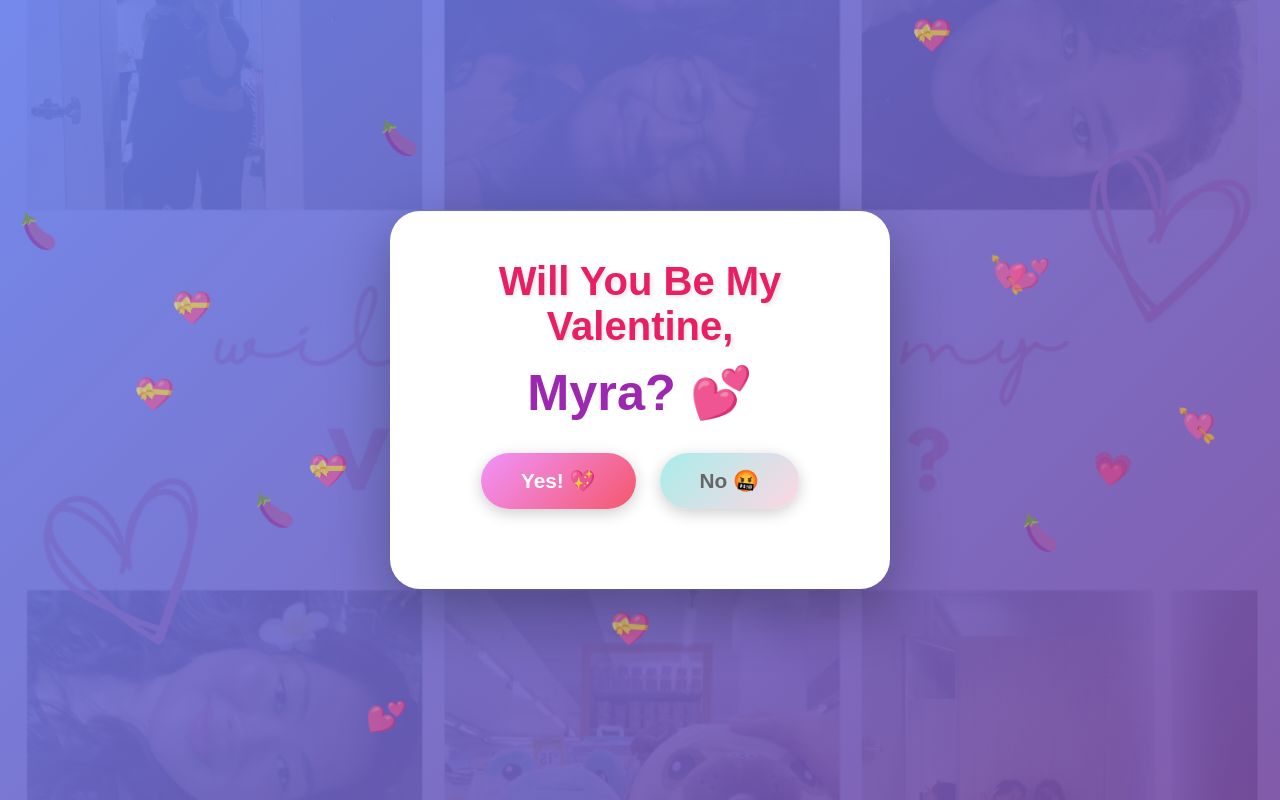
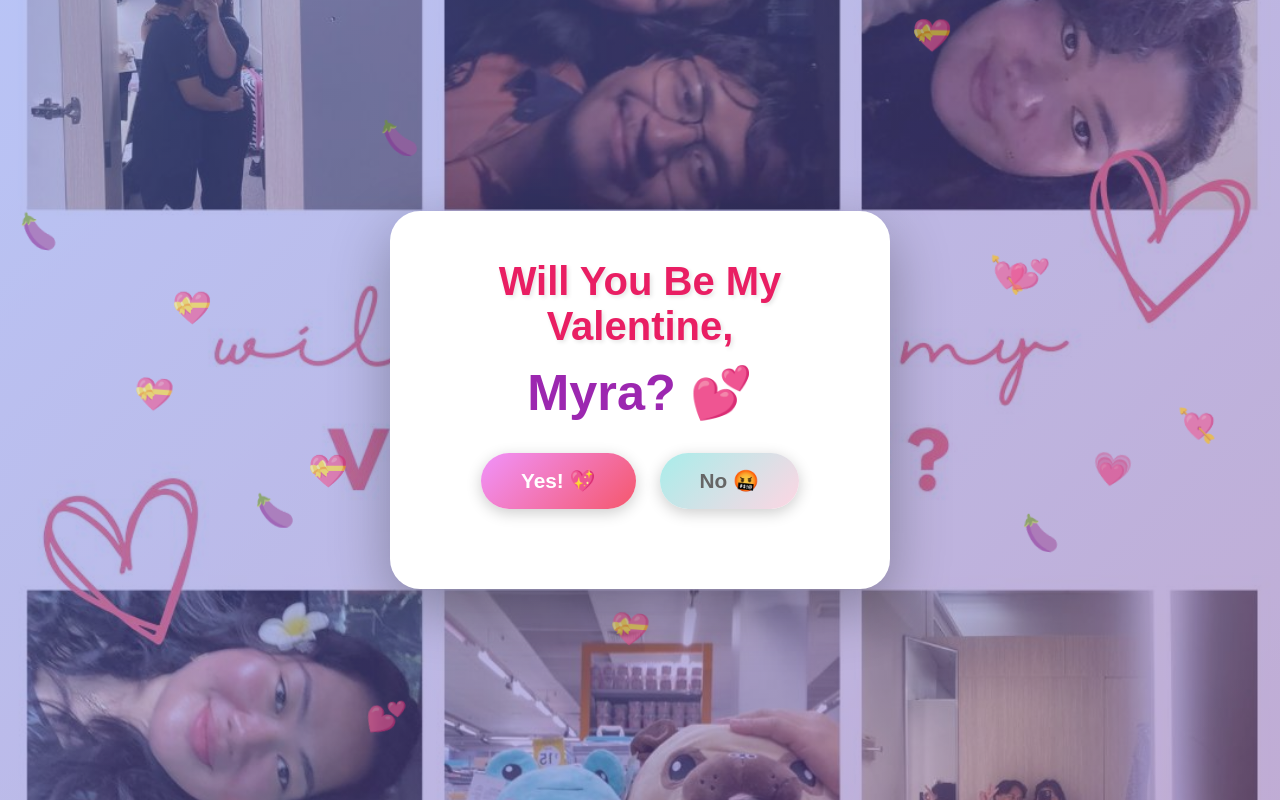
Before and after one commit to saint4amazon/feb1426, a plain HTML site: page index.html in a window 1280 px wide. Drawn offline with Linux system fonts and the light colour scheme.

Commit message:
Update background image URL and opacity in CSS

```diff
--- a/index.html
+++ b/index.html
@@ -30,11 +30,11 @@
             left: 0;
             width: 100%;
             height: 100%;
-            background-image: url(https://github.com/saint4amazon/feb1426/blob/main/photo.jpg);
+            background-image: url('https://raw.githubusercontent.com/saint4amazon/feb1426/main/photo.jpg');
             background-size: cover;
             background-position: center;
             background-repeat: no-repeat;
-            opacity: 0.3; /* Adjust opacity (0.0 to 1.0) - lower = more see-through */
+            opacity: 0.9; /* Adjust opacity (0.0 to 1.0) - lower = more see-through */
             z-index: 0;
         }
 
@@ -46,7 +46,7 @@
             left: 0;
             width: 100%;
             height: 100%;
-            background: linear-gradient(135deg, rgba(102, 126, 234, 0.7) 0%, rgba(118, 75, 162, 0.7) 100%);
+            background: linear-gradient(135deg, rgba(102, 126, 234, 0.4) 0%, rgba(118, 75, 162, 0.4) 100%);
             z-index: 0;
         }
 
```
